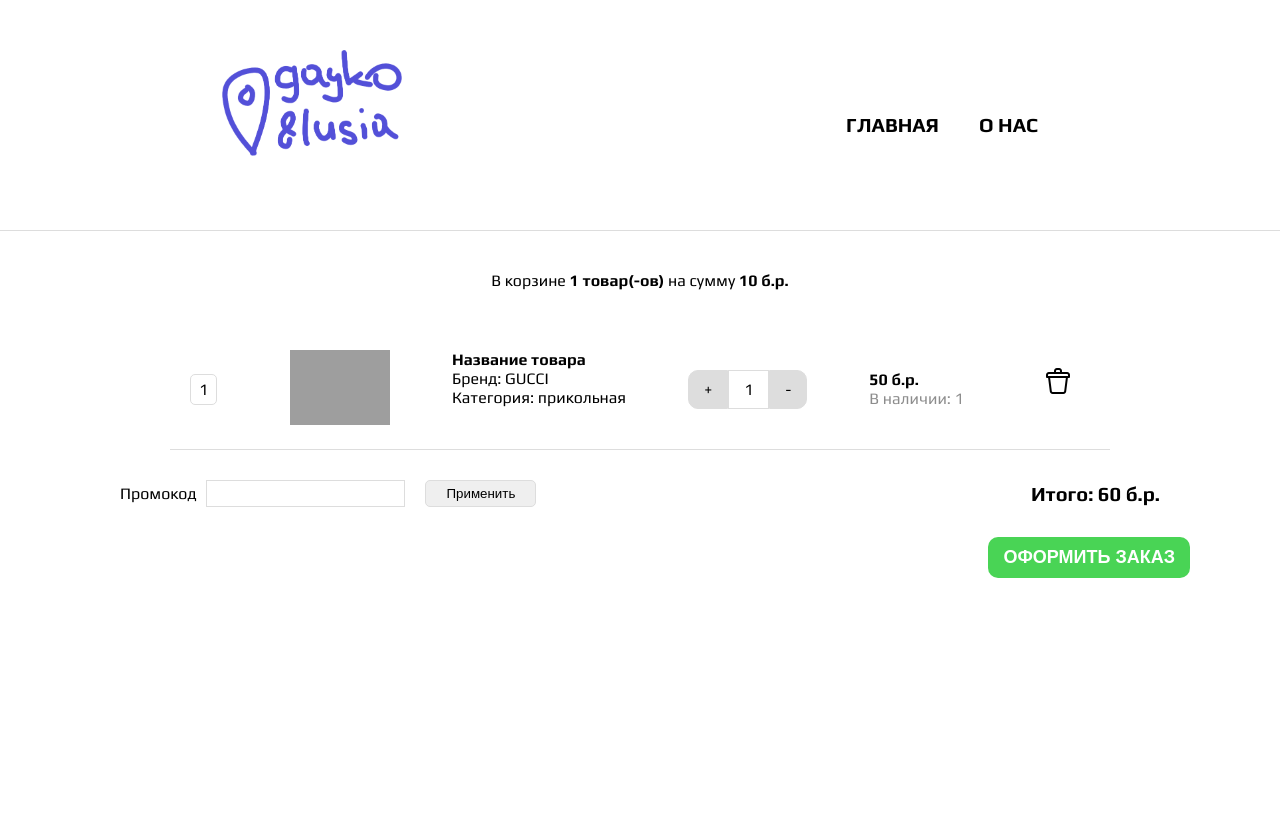
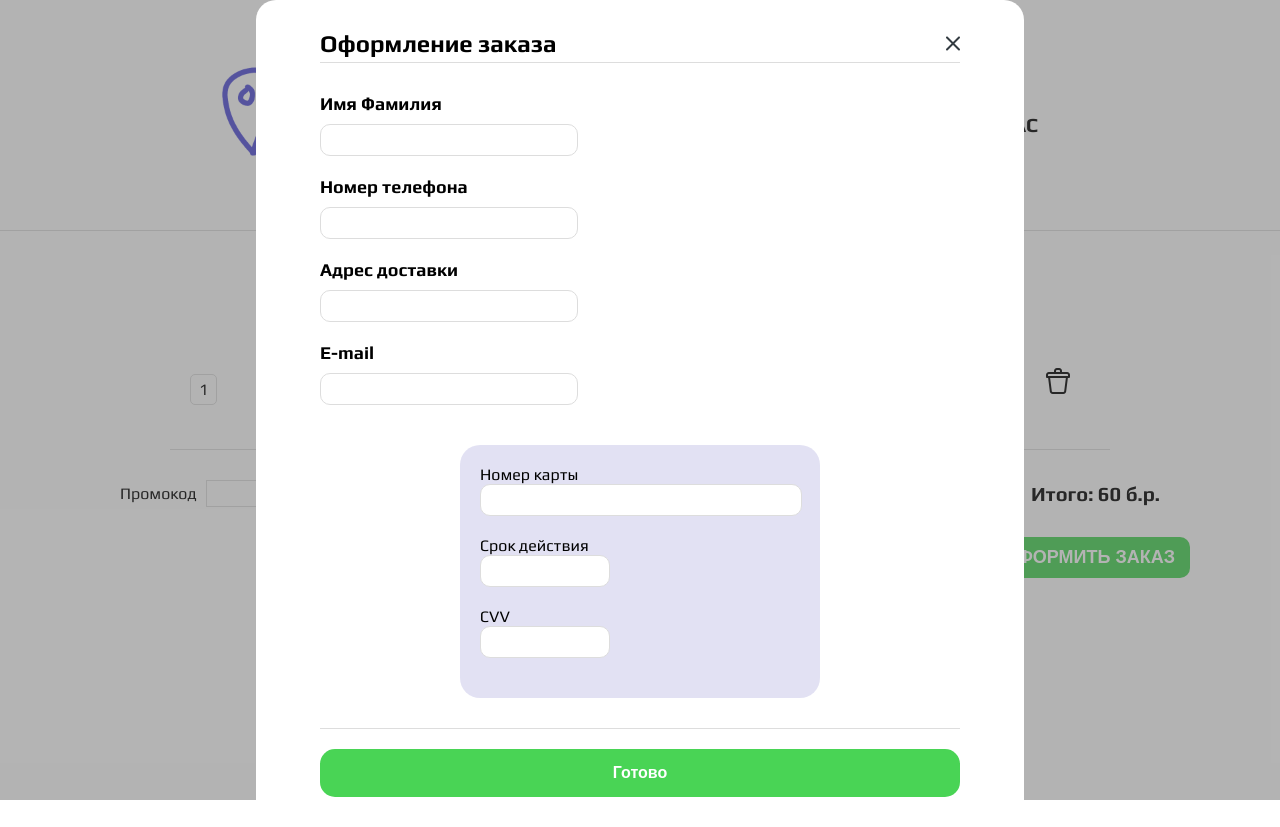
Before and after one commit to panfluba/online-store, a website built with webpack: page pages/basket.html in a window 1280 px wide. Before the commit the page ends 800 px from the top, so only its background shows below. Built offline with nearby package versions, Linux system fonts and the light colour scheme; grey boxes are pictures that could not be loaded.

Commit message:
feat: make html and css  modal window in basket

```diff
--- a/pages/basket.css
+++ b/pages/basket.css
@@ -157,7 +157,6 @@
     background-color: rgb(209, 209, 209);
 }
 
-
 .basket-average-cost{
     font-size: 20px;
     font-weight: 700;
@@ -188,3 +187,89 @@
     /* margin-top: -2px; */
     background-color: #2fad3a;
 }
+
+/* модальное окно */
+
+.modal-dark-window{
+    z-index: 10;
+    background-color: rgba(88, 88, 88, 0.452);
+    display: flex;
+    margin: auto;
+    position: absolute;
+    width: 100%;
+    height: 100vh;
+}
+
+.modal-general-window{
+    display: flex;
+    /* justify-content: center; */
+    flex-direction: column;
+    /* align-items: center; */
+    padding: 30px 5%;
+    margin: auto;
+    width: 50%;
+    background-color: #fff;
+    border-radius: 20px;
+}
+
+.modal-title{
+    border-bottom: 1px solid #ddd;
+    padding-bottom: 5px;
+    margin-bottom: 30px;
+    display: flex;
+    flex-direction: row;
+    justify-content: space-between;
+}
+
+.modal__title{
+    font-weight: 700;
+    font-size: 24px;
+}
+
+.modal-general-window form{
+    border-bottom: 1px solid #ddd;
+    margin-bottom: 20px;
+}
+
+.modal-general-window label{
+    display: flex;
+    flex-direction: column;
+}
+
+.modal-general-window span{
+    font-weight: 700;
+    font-size: 18px;
+    margin-bottom: 10px;
+}
+
+.modal-general-window input{
+    width: 40%;
+    height: 30px;
+    margin-bottom: 20px;
+    border: 1px solid #ddd;
+    border-radius: 10px;
+}
+
+.modal-window-card{
+    padding: 20px;
+    width: 50%;
+    background-color: #c6c4e783;
+    border-radius: 20px;
+    margin: 20px auto 30px;
+}
+
+.modal-card__code{
+    width: 100% !important;
+}
+
+.modal-button-submit{
+    padding: 15px 50px;
+    width: 100%;
+    border: none;
+    background-color: #49d455;
+    border-radius: 15px;
+    color: #fff;
+    font-weight: 700;
+    font-size: 16px;
+    margin: 0 auto;
+}
--- a/pages/basket.html
+++ b/pages/basket.html
@@ -14,6 +14,48 @@
         rel="stylesheet">
 </head>
 <body>
+    <div class="modal-dark-window" id="modal-window" onclick="catalog.classList.remove('deactiveModalWindow')">
+        <div class="modal-general-window">
+            <div class="modal-title">
+                <p class="modal__title">Оформление заказа</p>
+                <img src="../assets/icons/cross.svg" alt="">
+            </div>
+            <form action="">
+                <label for="">
+                    <span>Имя Фамилия</span>
+                    <input type="text" name="" id="">
+                </label>
+                <label for="">
+                    <span>Номер телефона</span>
+                    <input type="number" name="" id="">
+                </label>
+                <label for="">
+                    <span>Адрес доставки</span>
+                    <input type="text" name="" id="">
+                </label>
+                <label for="">
+                    <span>E-mail</span>
+                    <input type="email" name="" id="">
+                </label>
+                <div class="modal-window-card">
+                    <label>
+                        Номер карты
+                        <input type="number" name="" id="" class="modal-card__code">
+                    </дclass=>
+                    <label>
+                        Срок действия
+                        <input type="number" name="" id="" class="modal-card__month">
+                    </label>
+                    <label>
+                        CVV
+                        <input type="number" name="" id="" class="modal-card__cvv">
+                    </label>
+                    <div class="modal-card__icon"></div>
+                </div>
+            </form>
+            <button class="modal-button-submit">Готово</button>
+        </div>
+    </div>
     <header class="basket-header">
         <div class="logo">
             <div class="logo__image">
@@ -76,7 +118,7 @@
             </div>
         </div>
         <div class="basket-button">
-            <button class="basket-but-continue"> Оформить заказ </button>
+            <button class="basket-but-continue" onclick="generateModalWindow"> Оформить заказ </button>
         </div>
     </main>
 </body>
--- a/pages/main.css
+++ b/pages/main.css
@@ -14,6 +14,7 @@
 body {
     font-family: 'Play', sans-serif;
     font-weight: 400;
+    position: relative;
 }
 
 .wrapper {
--- a/pages/main.js
+++ b/pages/main.js
@@ -1,3 +1,4 @@
+import { getDefaultFormatCodeSettings } from 'typescript';
 import './main.css';
 
 
@@ -66,6 +67,12 @@ navList.addEventListener('click', function(e){
     }
 })
 
+// модальное окно
+
+function generateModalWindow() {
+
+}
+
 // ЭТО ДЛЯ INPUT RANGE В ФИЛЬТРАХ
 
 window.onload = function(){
```
Also changed, not shown: assets/icons/cross.svg (added).
